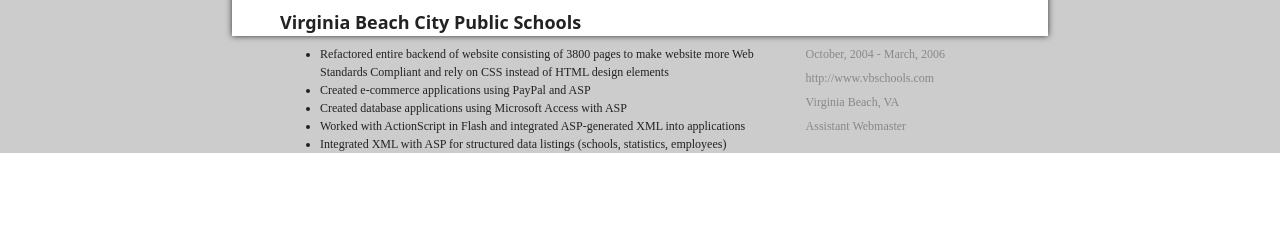
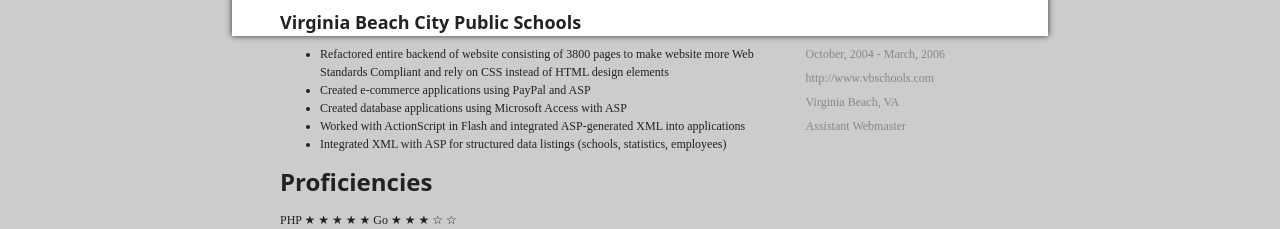
Before and after one commit to jbaikge/keyboardfu, a PHP site: page /templates/resume.html.php in a window 1280 px wide. Shown: the part 1032-1261 px from the top of the page. Before the commit the page ends 1185 px from the top, so only its background shows below. Run offline with PHP 8.4, Linux system fonts and the light colour scheme; some web fonts are replaced.

Commit message:
Adding star chars for the proficiency ratings

```diff
--- a/templates/resume.html.php
+++ b/templates/resume.html.php
@@ -197,5 +197,12 @@ thing through w3's validator.
 		</ul>
 	</article>
 </section>
+<section>
+	<h1>Proficiencies</h1>
+	<article>
+		PHP &#x2605; &#x2605; &#x2605; &#x2605; &#x2605;
+		Go  &#x2605; &#x2605; &#x2605; &#x2606; &#x2606;
+	</article>
+</section>
 </body>
 </html>
```
